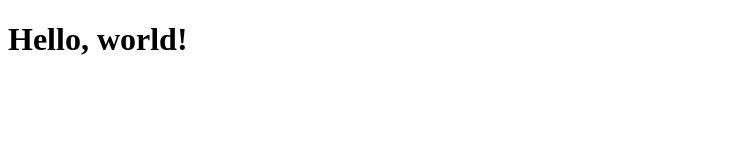
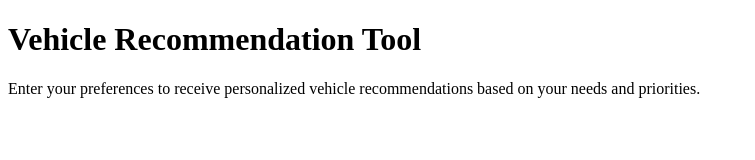
Before and after one commit to vquijano12/vv-vehicle-recommendation-tool-frontend, a plain HTML site: page index.html in a window 1280 px wide. Shown: the whole page, without its empty margins (0-755 px from the left). Drawn offline with Linux system fonts and the light colour scheme.

Commit message:
Add header section with title and project description

```diff
--- a/index.html
+++ b/index.html
@@ -1,10 +1,23 @@
 <!DOCTYPE html>
 <html lang="en">
-    <head>
-        <meta charset="UTF-8">
-        <title>Title</title>
-    </head>
-    <body>
-        <h1>Hello, world!</h1>
-    </body>
+<head>
+  <meta charset="UTF-8" />
+  <meta name="viewport" content="width=device-width, initial-scale=1.0" />
+  <title>Vehicle Recommendation Tool</title>
+  <link rel="stylesheet" href="styles.css" />
+</head>
+<body>
+
+    <header class="hero">
+        <div class="hero-content">
+          <h1>Vehicle Recommendation Tool</h1>
+          <p>
+            Enter your preferences to receive personalized vehicle recommendations
+            based on your needs and priorities.
+          </p>
+        </div>
+      </header>
+
+  <script src="script.js"></script>
+</body>
 </html>
```
